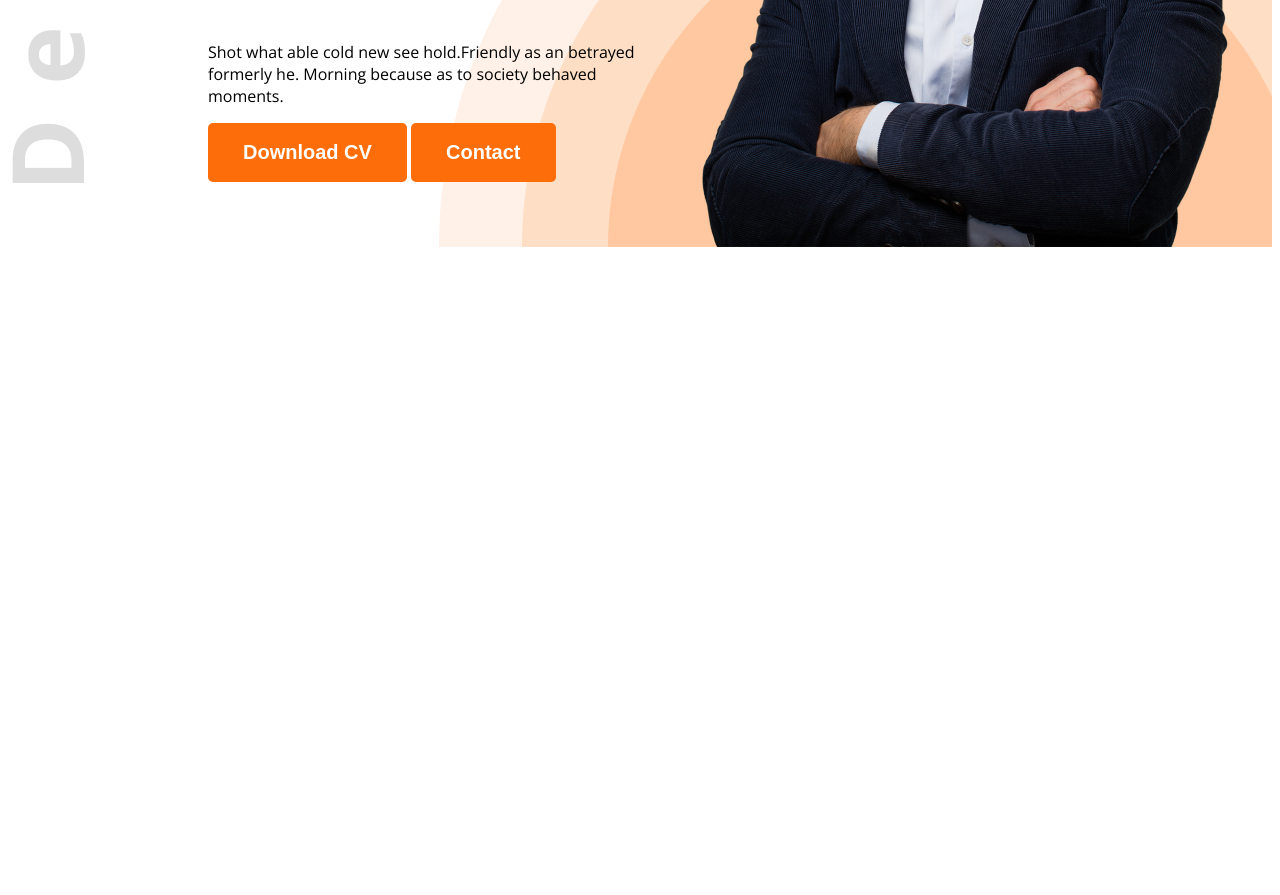
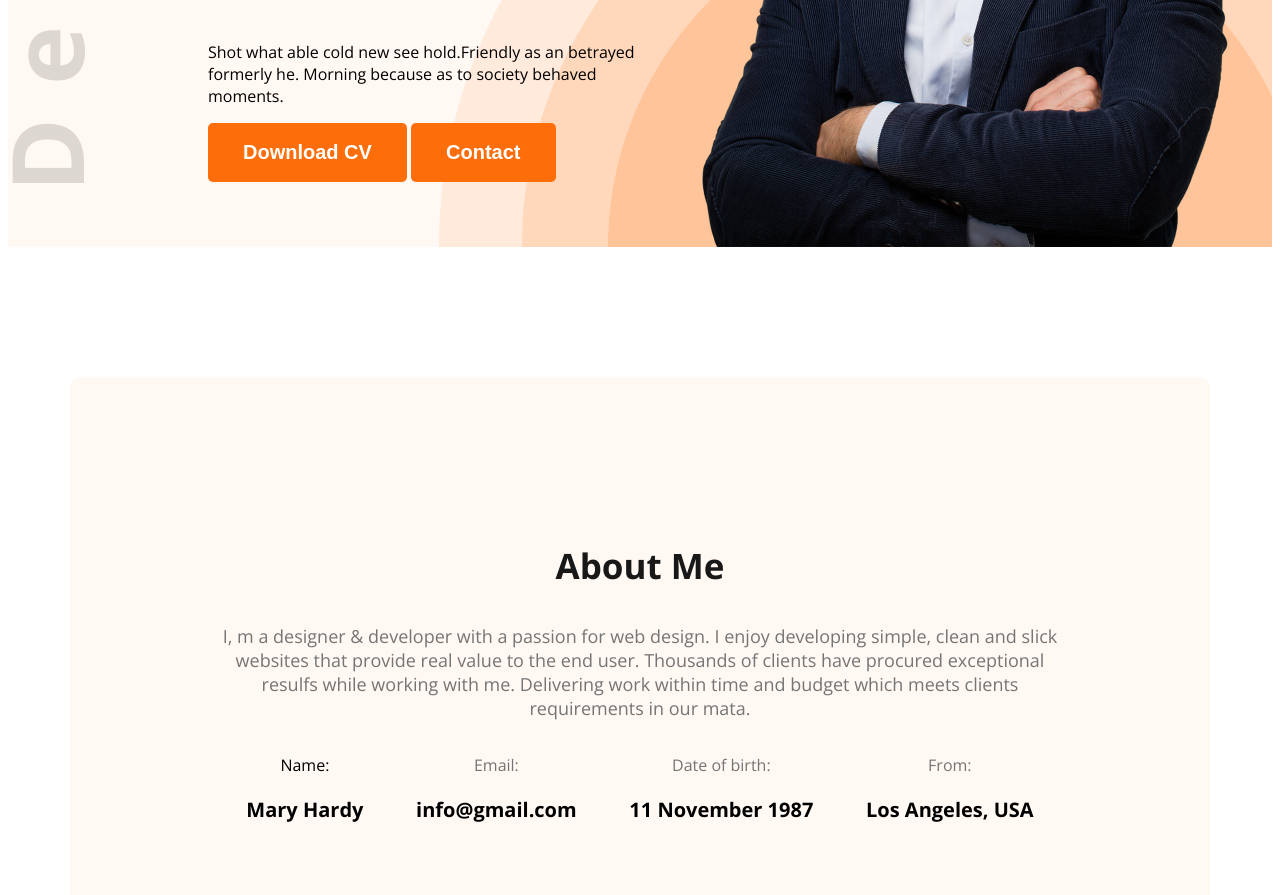
Before and after one commit to shuvostack/web-dev-portfolio, a plain HTML site: page index.html in a window 1280 px wide. Shown: the part 588-1483 px from the top of the page. Before the commit the page ends 843 px from the top, so only its background shows below. Drawn offline with nearby package versions, Linux system fonts and the light colour scheme.

Commit message:
about section added

```diff
--- a/index.html
+++ b/index.html
@@ -10,7 +10,7 @@
     <link rel="stylesheet" href="styles/portfolio.css">
 </head>
 <body class="open-sans-normal">
-    <header class="header">
+    <header class="header secondary-bg">
         <nav>
             <h3 class="nav-title">Ma<span class="text-primary">r</span>y</h3>
             <ul>
@@ -23,7 +23,7 @@
         <div class="banner">
             <div class="banner-content">
                 <h4 class="banner-greetings dark-2">Hi, I  am</h4>
-                <h1 class="banner-title">Mary Hardy</h1>
+                <h1 class="banner-title dark-1">Mary Hardy</h1>
                 <p class="banner-description">
                     Shot what able cold new see hold.Friendly as an betrayed formerly he. Morning because as to society behaved moments.
                 </p>
@@ -34,7 +34,33 @@
         </div>
     </header>
     <main>
+        <section class="about secondary-bg">
+            <h3 class="section-title dark-1">About Me</h3>
+            <p class="section-description dark-3">
+                I, m a designer & developer with a passion for web design. I enjoy developing simple, clean and slick websites that provide real value to the end user. Thousands of clients have procured exceptional resulfs while working with me. Delivering work within time and budget which meets clients requirements in our mata.
+            </p>
 
+            <div class="about-items">
+                <!-- .about-item*4>p.item-title+p.item-description -->
+
+                <div class="about-item">
+                    <p class="item-title">Name:</p>
+                    <p class="item-description">Mary Hardy</p>
+                </div>
+                <div class="about-item">
+                    <p class="item-title dark-3">Email:</p>
+                    <p class="item-description">info@gmail.com</p>
+                </div>
+                <div class="about-item">
+                    <p class="item-title dark-3">Date of birth:</p>
+                    <p class="item-description">11 November 1987</p>
+                </div>
+                <div class="about-item">
+                    <p class="item-title dark-3">From:</p>
+                    <p class="item-description">Los Angeles, USA</p>
+                </div>
+            </div>
+        </section>
     </main>
     <footer>
 
--- a/styles/portfolio.css
+++ b/styles/portfolio.css
@@ -10,12 +10,24 @@
 
 /* shared style */
 
+.secondary-bg{
+    background-color: #FFF8F3;
+}
+
 .text-primary{
     color: #FD6E0A;
 }
 
+.dark-1{
+    color: #181818;
+}
+
 .dark-2{
     color: #474747;
+}
+
+.dark-3{
+    color: #757575;
 }
 
 .btn-primary{
@@ -26,6 +38,17 @@
     padding: 18px 35px;
     border: none;
     border-radius: 5px;
+}
+
+.section-title{
+    font-weight: bold;
+    font-size: 35px;
+    color: #181818;
+}
+
+.section-description{
+    font-size: 18px;
+    color: #757575;
 }
 
 /* header */
@@ -89,3 +112,29 @@ nav li a{
 .banner-profile-pic{
     width: 584px;
 }
+
+/* main styles */
+
+main{
+    max-width: 1140px;
+    margin: 0 auto;
+}
+
+/* about styles */
+
+.about{
+    border-radius: 10px;
+    padding: 130px 150px;
+    text-align: center;
+    margin-top: 130px;
+}
+
+.about-items{
+    display: flex;
+    justify-content: space-around;
+}
+
+.item-description{
+    font-weight: bold;
+    font-size: 20px;
+}
```
